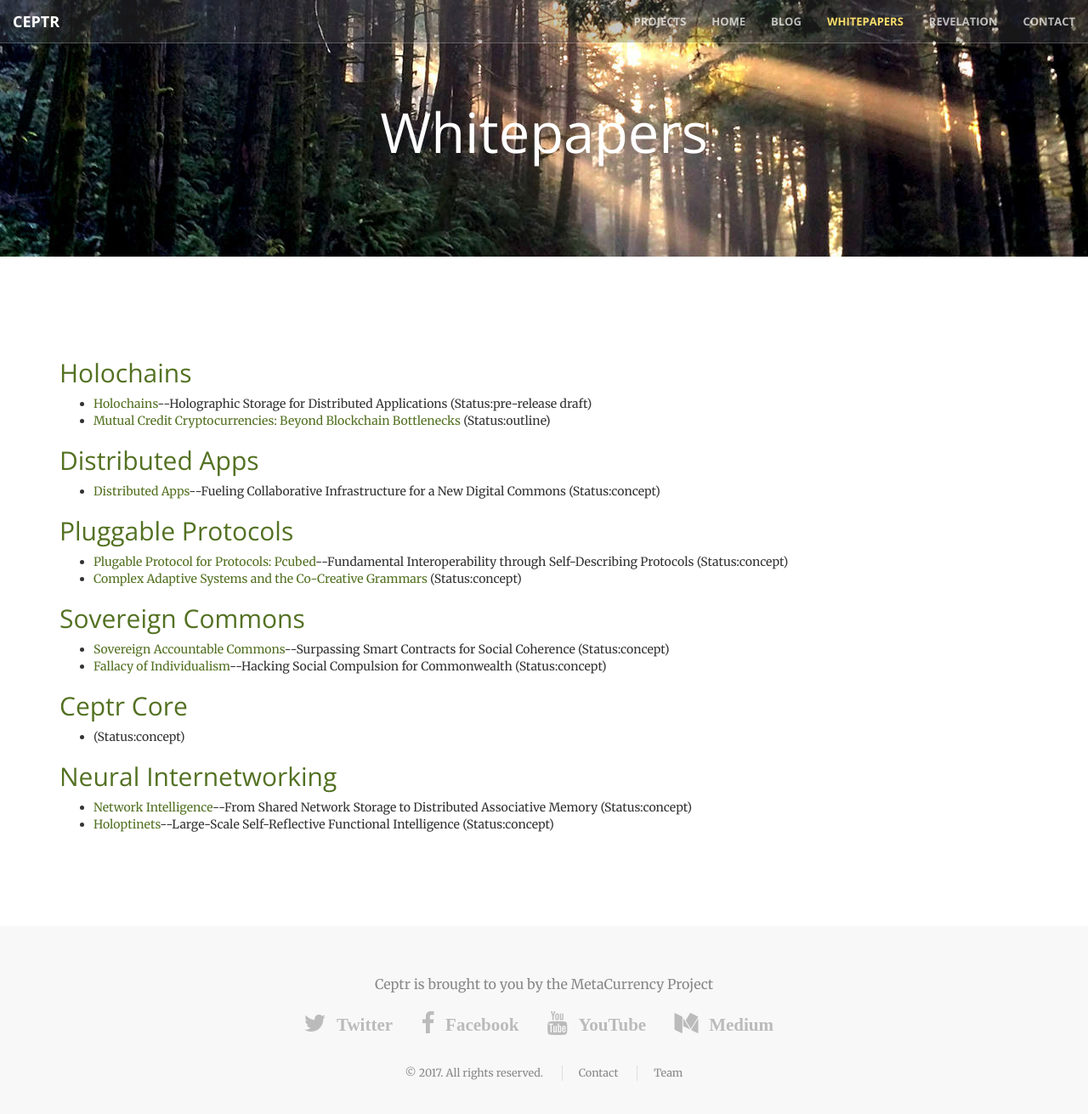
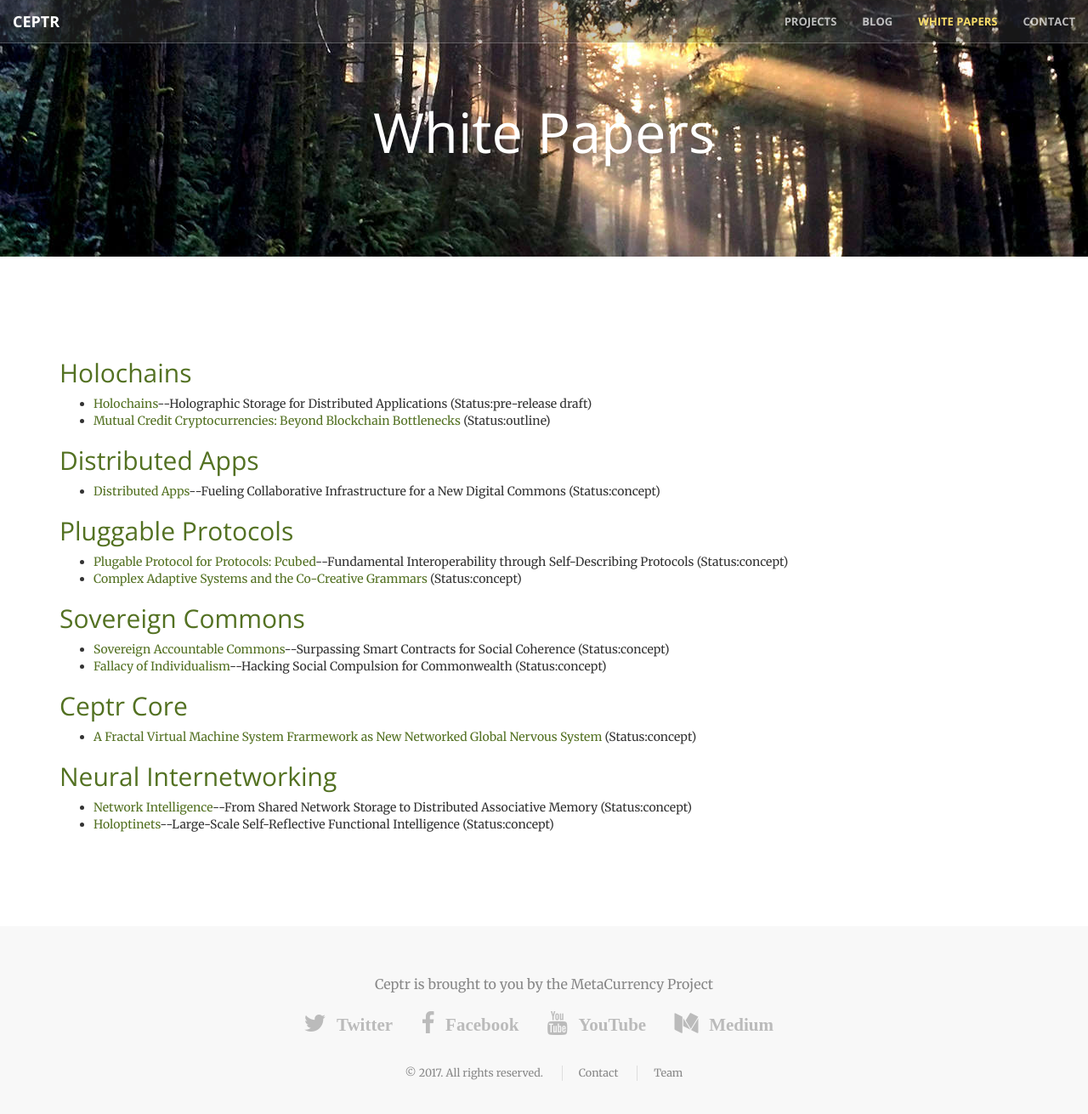
Before and after one commit to metacurrency/ceptr-org, a Jekyll site: the page built from whitepapers.html, in a window 1280 px wide and 1356 px high. Shown: the top 1311 px of the window at 85% size. Built offline with Jekyll 4.4.1, drawn with Linux system fonts in a browser that asks for light colours.

Commit message:
menu fixes

```diff
--- a/_includes/nav.html
+++ b/_includes/nav.html
@@ -23,7 +23,7 @@
           </ul>
         </li>
 
-	{% assign navigation_pages = site.html_pages | sort: 'navigation_weight' %}
+	{% assign navigation_pages = site.html_pages | where_exp:"item","item.title != 'Home'" | where_exp:"item","item.title != 'Revelation'" | sort: 'navigation_weight' %}
 	{% for p in navigation_pages %}
 	{% if p.navigation_weight %}
         {% assign s = page.url | split: "/" %}
--- a/whitepapers.html
+++ b/whitepapers.html
@@ -3,7 +3,7 @@
 navigation_weight: 3
 status: publish
 published: true
-title: Whitepapers
+title: White Papers
 permalink: /whitepapers/
 date: '2017-01-22 21:18:10 -0500'
 date_gmt: '2017-01-22 21:18:10 -0500'
```
Also changed, not shown: _whitepapers/fractalvm.md (+0 -1 lines).
